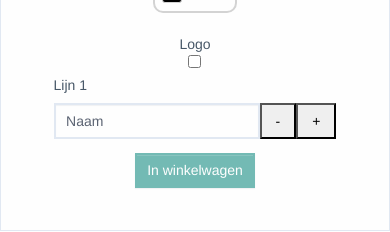
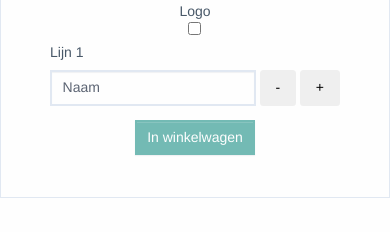
Before and after one commit to Talha-Bayansar/design-tool, a React (Create React App) app: page / in a window 390 px wide. Shown: the part 462-694 px from the top of the page. Built offline with nearby package versions, Linux system fonts and the light colour scheme.

Commit message:
made canvas responsive

```diff
--- a/package.json
+++ b/package.json
@@ -8,6 +8,7 @@
     "@testing-library/user-event": "^12.8.3",
     "react": "^17.0.2",
     "react-dom": "^17.0.2",
+    "react-responsive": "^9.0.0-beta.3",
     "react-scale-text": "^1.2.2",
     "react-scripts": "4.0.3",
     "react-textfit": "^1.1.1",
--- a/src/components/DesignTool.js
+++ b/src/components/DesignTool.js
@@ -3,6 +3,8 @@ import Canvas from "./Canvas";
 import Select from "./Select/Select";
 import TextForm from "./TextForm";
 import Svg from "./Svg";
+import { useMediaQuery } from "react-responsive";
+import ScaleText from "react-scale-text";
 
 const DesignTool = ({ width, height, lineCount }) => {
   // Color
@@ -27,8 +29,10 @@ const DesignTool = ({ width, height, lineCount }) => {
   // Ratio of width and height
   const ratio = (height / width) * 100;
 
+  const isMobile = useMediaQuery({ query: "(max-width: 500px)" });
+
   // Scale of canvas compared to generated svg
-  const scale = width / 400;
+  const scale = width / (isMobile ? 300 : 400);
 
   const colors = ["#fff", "#000", "#485868", "#73bab4"];
 
@@ -122,7 +126,7 @@ const DesignTool = ({ width, height, lineCount }) => {
       <div
         className="d-flex flex-column border p-3 bg-light sticky-top mb-5 mb-md-0"
         style={{
-          width: "400px",
+          width: isMobile ? "300px" : "400px",
           height: "min-content",
           boxSizing: "unset",
         }}
--- a/src/components/TextForm.js
+++ b/src/components/TextForm.js
@@ -37,7 +37,7 @@ const TextForm = ({
                 />
                 <button
                   type="button"
-                  className="px-3"
+                  className="px-3 ml-1 btn rounded"
                   id="-"
                   onClick={line.function}
                 >
@@ -45,7 +45,7 @@ const TextForm = ({
                 </button>
                 <button
                   type="button"
-                  className="px-3"
+                  className="px-3 ml-1 btn rounded"
                   id="+"
                   onClick={line.function}
                 >
```
Also changed, not shown: 1 other file (tests, documents, lock files or other folders).
